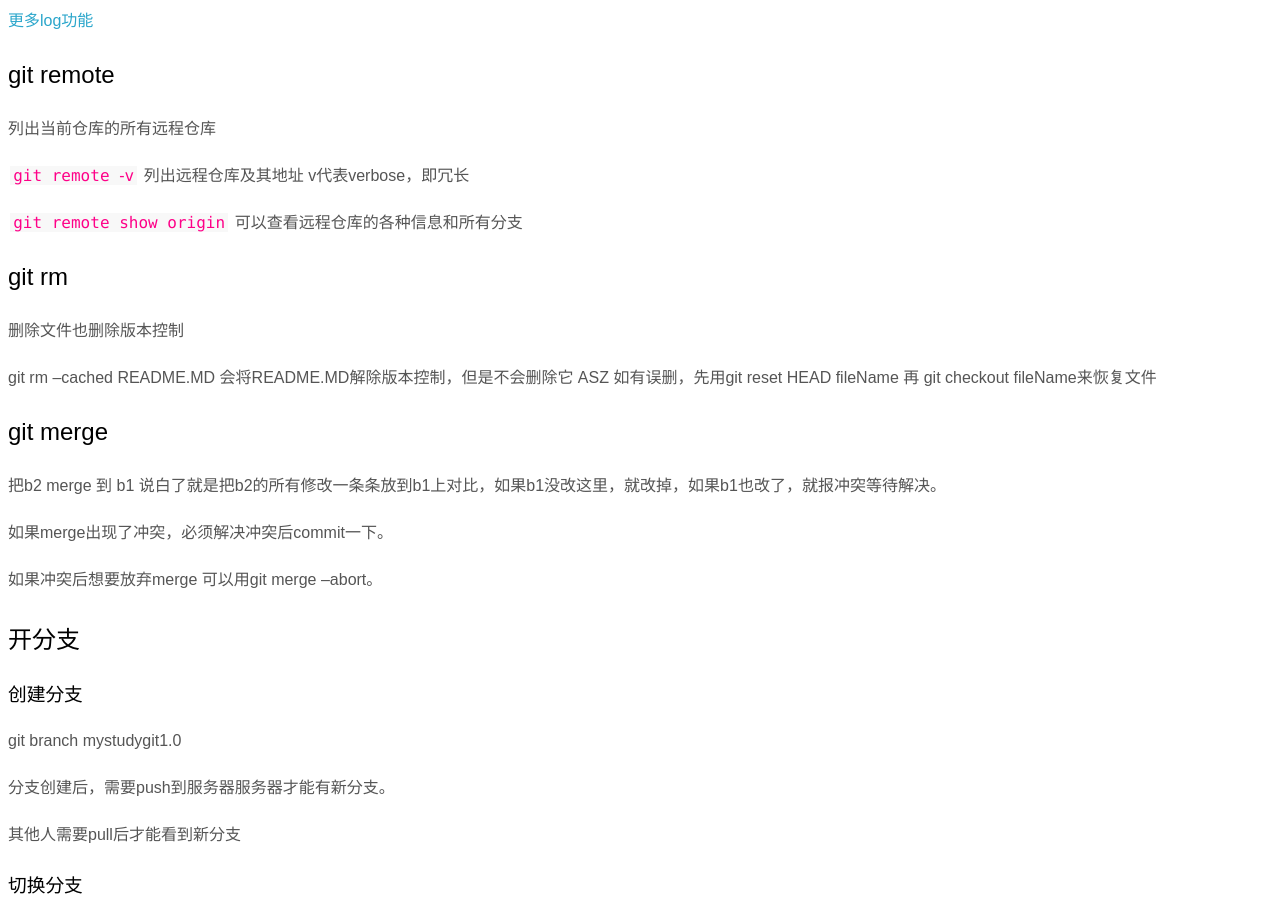
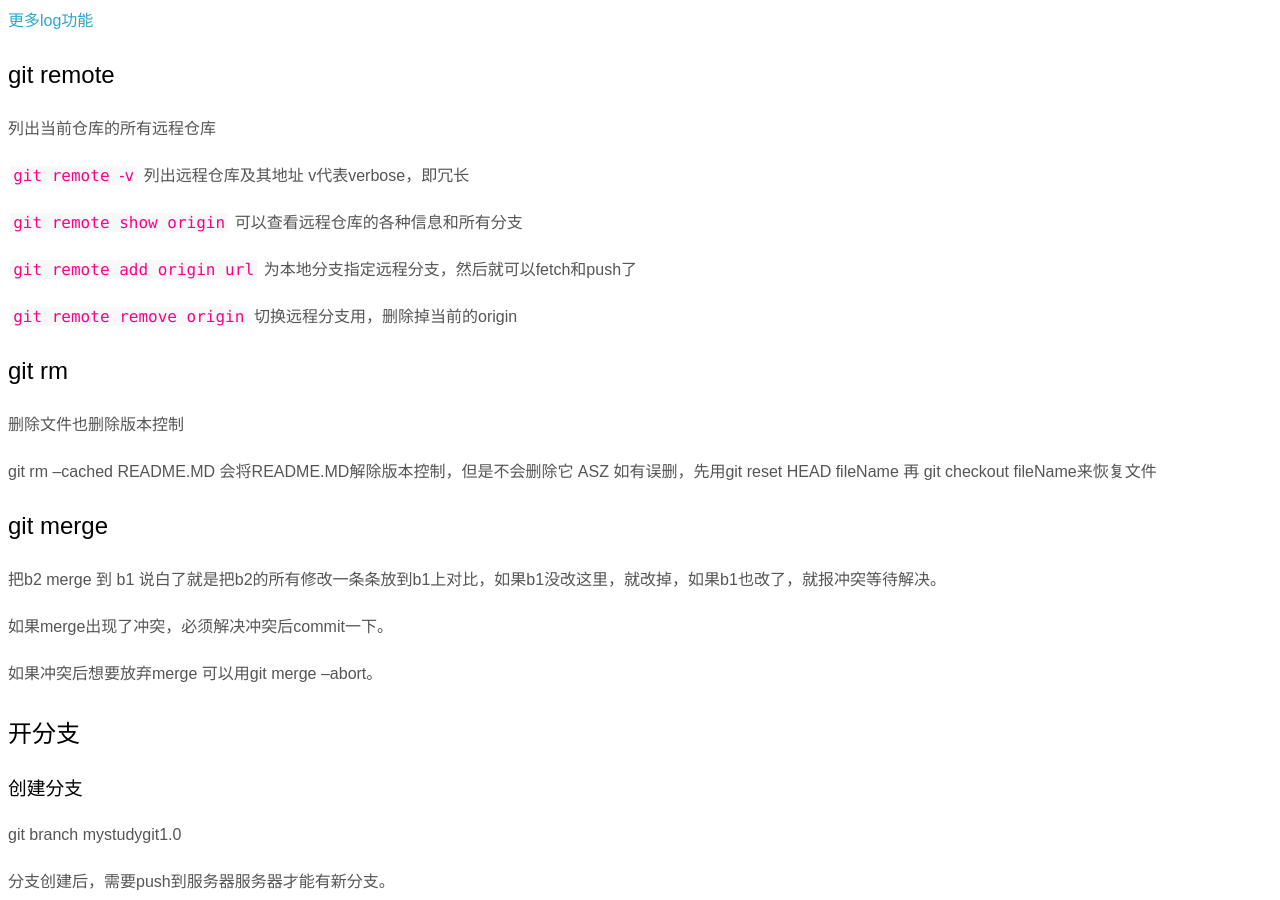
Before and after one commit to libmw/webdemos, a Jekyll site: the page built from _tool/git.md, in a window 1280 px wide and 900 px high, scrolled down 4392 px. Built offline with Jekyll 4.4.1, drawn with Linux system fonts in a browser that asks for light colours.

Commit message:
add remote to git

```diff
--- a/_tool/git.md
+++ b/_tool/git.md
@@ -174,6 +174,10 @@ rever可以用某个commit覆盖当前的版本，但是会起冲突，需要解
 
 `git remote show origin` 可以查看远程仓库的各种信息和所有分支
 
+`git remote add origin url` 为本地分支指定远程分支，然后就可以fetch和push了
+
+`git remote remove origin` 切换远程分支用，删除掉当前的origin
+
 ## git rm
 
 删除文件也删除版本控制
```
